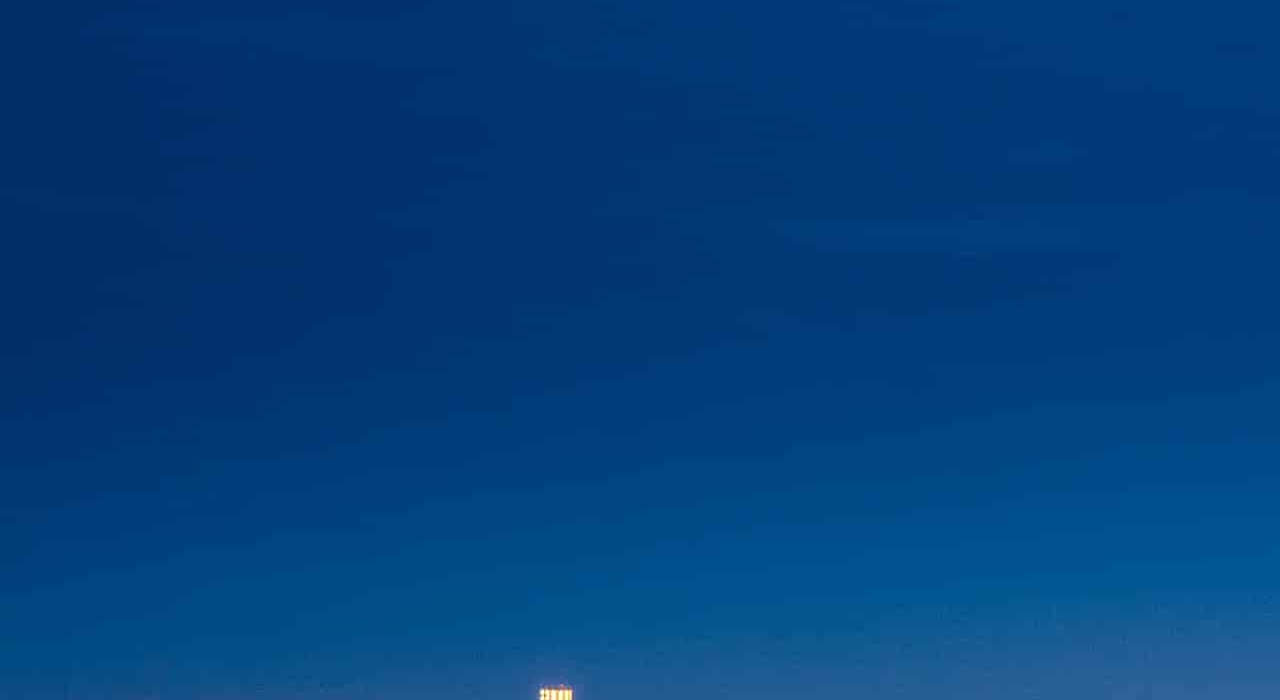
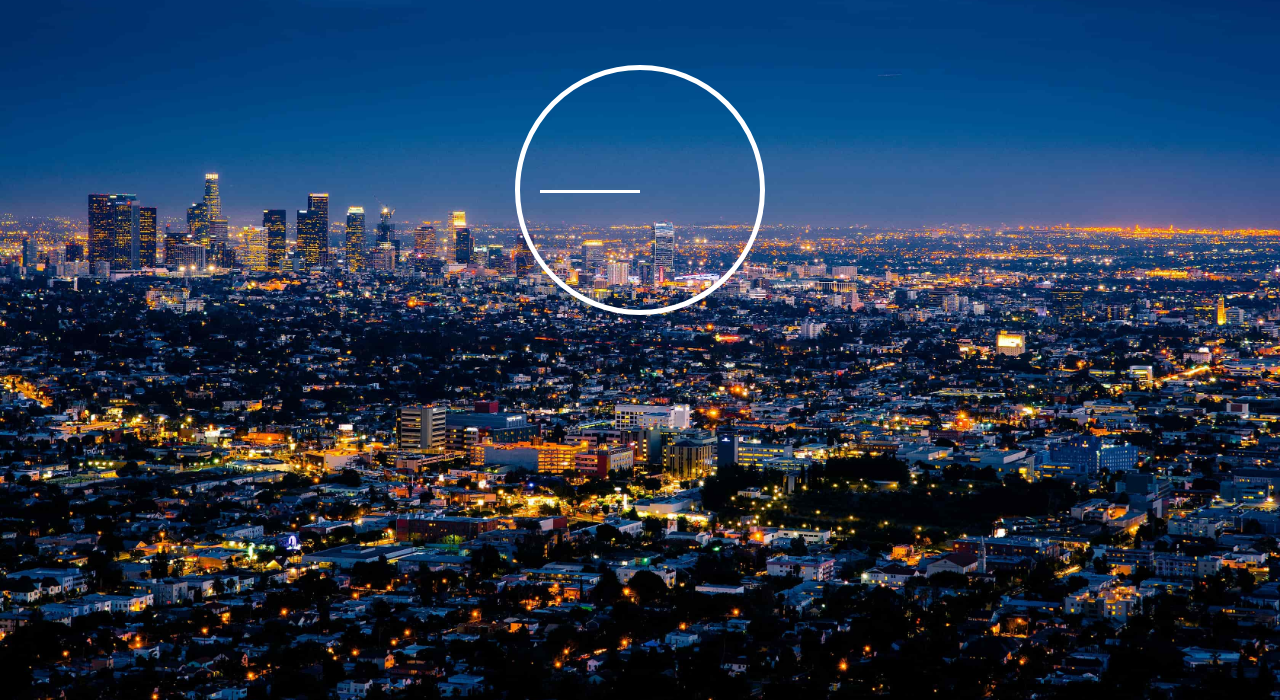
Before and after one commit to haris-1/javascript30, a plain HTML site: page CSS-JS-Clock/index.html in a window 1280 px wide. Shown: the part 100-800 px from the top of the page. Drawn offline with Linux system fonts and the light colour scheme.

Commit message:
added styles to the clock

```diff
--- a/CSS-JS-Clock/style.css
+++ b/CSS-JS-Clock/style.css
@@ -6,9 +6,50 @@
 
 html {
   font-family: "Poppins", sans-serif;
+  color: white;
 }
 
 body {
   min-height: 100vh;
   background-image: url("./bg.jpg");
+  background-size: cover;
+  background-position: center;
+  background-repeat: no-repeat;
 }
+
+.title {
+  text-align: center;
+  padding-top: 3rem;
+}
+
+.clock {
+  width: 250px;
+  height: 250px;
+  margin: 5rem auto;
+  border: 5px solid white;
+  border-radius: 50%;
+
+  position: relative;
+}
+
+.clock-face {
+  width: 200px;
+  height: 200px;
+  position: absolute;
+  left: 50%;
+  top: 50%;
+  transform: translate(-50%, -50%);
+}
+
+.hour-hand,
+.min-hand,
+.second-hand {
+  width: 50%;
+  height: 3px;
+  background-color: white;
+
+  position: absolute;
+  top: 50%;
+
+  transform-origin: 100%;
+}
```
